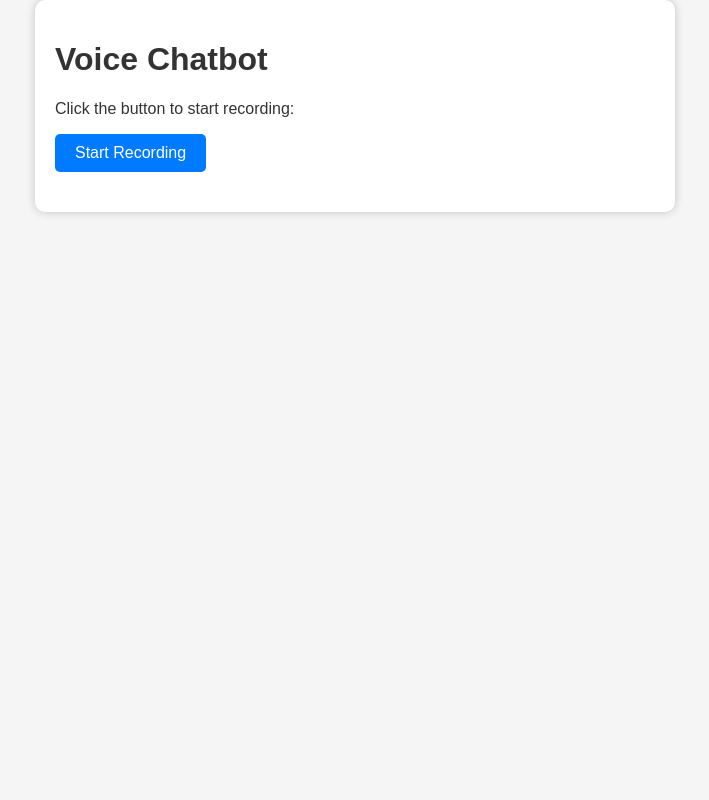
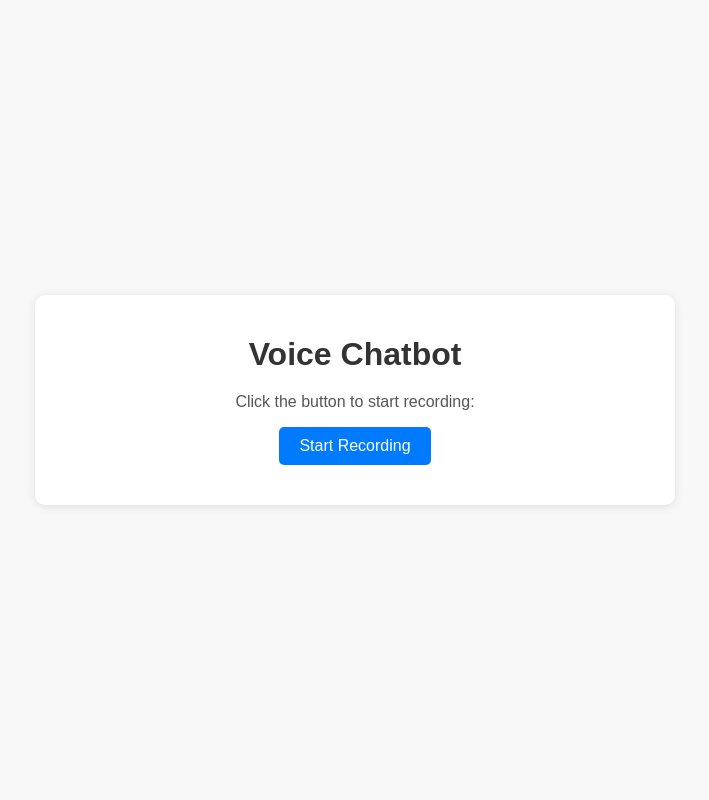
Before and after one commit to Gyanendrachauhan/flaskvoice, a Flask app: page / in a window 1280 px wide. Shown: the whole page, without its empty margins (285-994 px from the left). Run offline with Flask 3, Linux system fonts and the light colour scheme.

Commit message:
index.html improvement

```diff
--- a/templates/index.html
+++ b/templates/index.html
@@ -7,48 +7,54 @@
     <style>
         body {
             font-family: Arial, sans-serif;
-            background-color: #f5f5f5;
+            background-color: #f8f8f8;
             margin: 0;
-            padding: 0;
+            display: flex;
+            justify-content: center;
+            align-items: center;
+            height: 100vh;
         }
         #container {
+            width: 100%;
             max-width: 600px;
-            margin: 0 auto;
             padding: 20px;
-            background-color: #fff;
+            background-color: #ffffff;
             border-radius: 10px;
-            box-shadow: 0px 0px 10px rgba(0, 0, 0, 0.2);
+            box-shadow: 0px 2px 10px rgba(0, 0, 0, 0.1);
+            text-align: center;
         }
         h1 {
-            color: #333;
+            color: #333333;
+            margin-bottom: 20px;
         }
-        #response {
-            margin-top: 20px;
-        }
-        button {
+        #record-button {
             background-color: #007bff;
-            color: #fff;
+            color: #ffffff;
             border: none;
             border-radius: 5px;
             padding: 10px 20px;
             font-size: 16px;
             cursor: pointer;
             transition: background-color 0.3s ease;
+            margin-bottom: 20px;
         }
-        button:hover {
+        #record-button:hover {
             background-color: #0056b3;
         }
         audio {
             width: 100%;
-            margin-top: 10px;
+            margin-top: 20px;
+            border-radius: 5px;
+            outline: none;
         }
         p {
-            color: #333;
+            color: #555555;
             font-size: 16px;
             margin-top: 10px;
         }
         strong {
             font-weight: bold;
+            color: #333333;
         }
     </style>
 </head>
```
